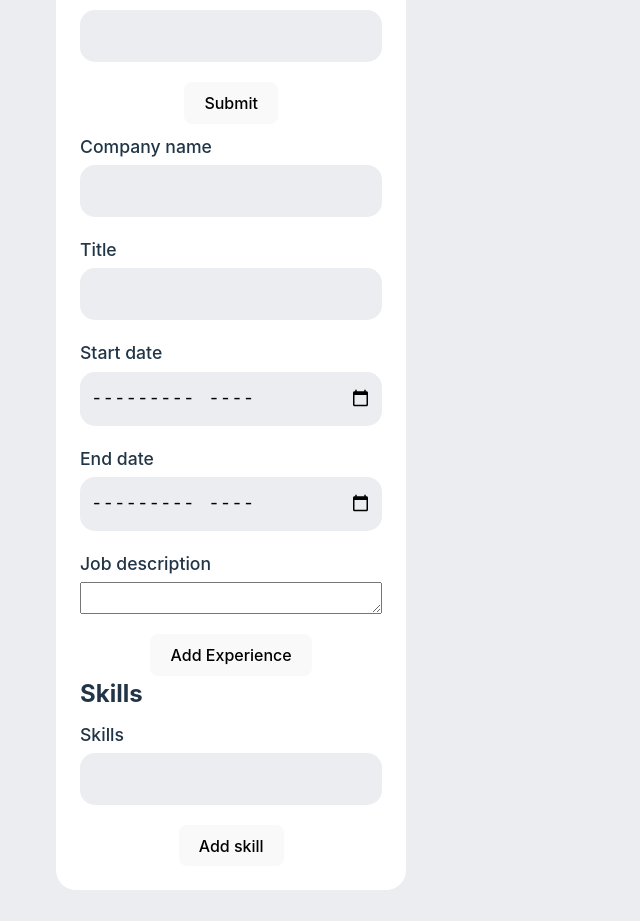
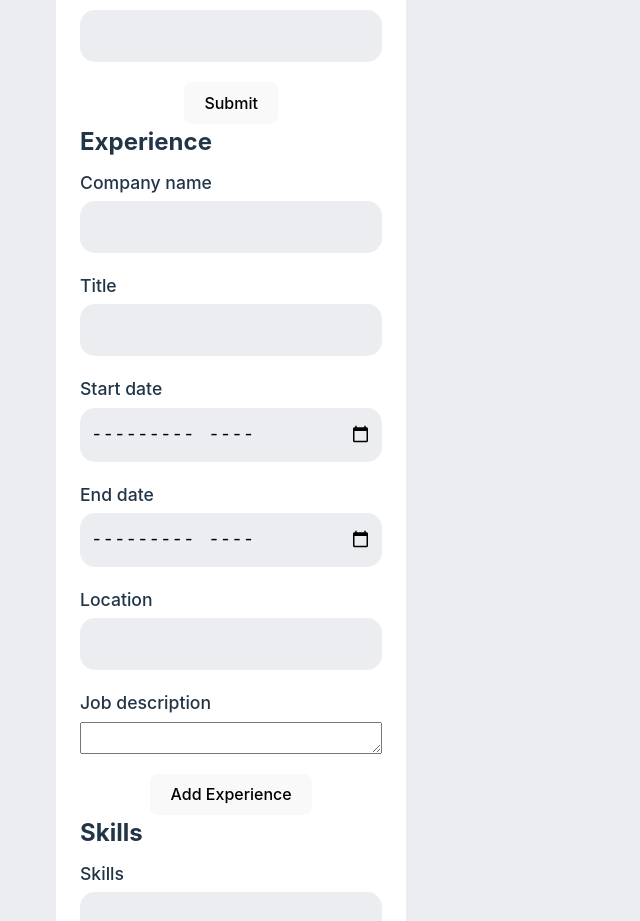
Before and after one commit to DeanNguyen98/TOP_CV-generator, a React (Vite) app: page / in a window 1280 px wide. Shown: the part 1364-2285 px from the top of the page, without its empty margins (0-640 px from the left). Built offline with nearby package versions, Linux system fonts and the light colour scheme.

Commit message:
Fix h2 layout, add Location input for experience object

```diff
--- a/src/components/ExperienceEdit.jsx
+++ b/src/components/ExperienceEdit.jsx
@@ -2,12 +2,13 @@ import {useState} from 'react';
 import { v4 as uuidv4 } from 'uuid';
 import ItemForm from './ItemForm';
 
-export function ExperienceEditor ({ExpData, onAddItem, onEditItem}) {
+export function ExperienceEditor ({ExpData, onAddItem, onEditItem, onRemoveItem}) {
     const [ExpObject, setExpObject] = useState({
         Company: '',
         Title: '',
         startDate: '',
         endDate: '',
+        Location: '',
         Description: ''
     })
 
@@ -19,11 +20,13 @@ export function ExperienceEditor ({ExpData, onAddItem, onEditItem}) {
     }
     return (
         <>
+            <h2 className="form-header">Experience</h2>
             {ExpData.length > 0 && ExpData.map(data => (
                 <ItemForm
                     key={data.id}
                     item={data}
                     onSave={onEditItem}
+                    onRemove={onRemoveItem}
                 />
             ))}
             <form className="form-container" onSubmit={(e) => {
@@ -34,6 +37,7 @@ export function ExperienceEditor ({ExpData, onAddItem, onEditItem}) {
                     Title: '',
                     startDate: '',
                     endDate: '',
+                    Location: '',
                     Description: ''
                 })
             }}>
@@ -53,6 +57,10 @@ export function ExperienceEditor ({ExpData, onAddItem, onEditItem}) {
                     <span>End date</span>
                     <input type="month" id="endDate" name="endDate" value={ExpObject.endDate} onChange={handleAddExpObject}></input>
                 </label>
+                <label className="form-label" htmlFor="Location">
+                    <span>Location</span>
+                    <input type="text" id="Location" name="Location" value={ExpObject.Location} onChange={handleAddExpObject}></input>
+                </label>
                 <label className="form-label" htmlFor="Description">
                     <span>Job description</span>
                     <textarea type="text" id="Description" name="Description" value={ExpObject.Description} onChange={handleAddExpObject}></textarea>
```
